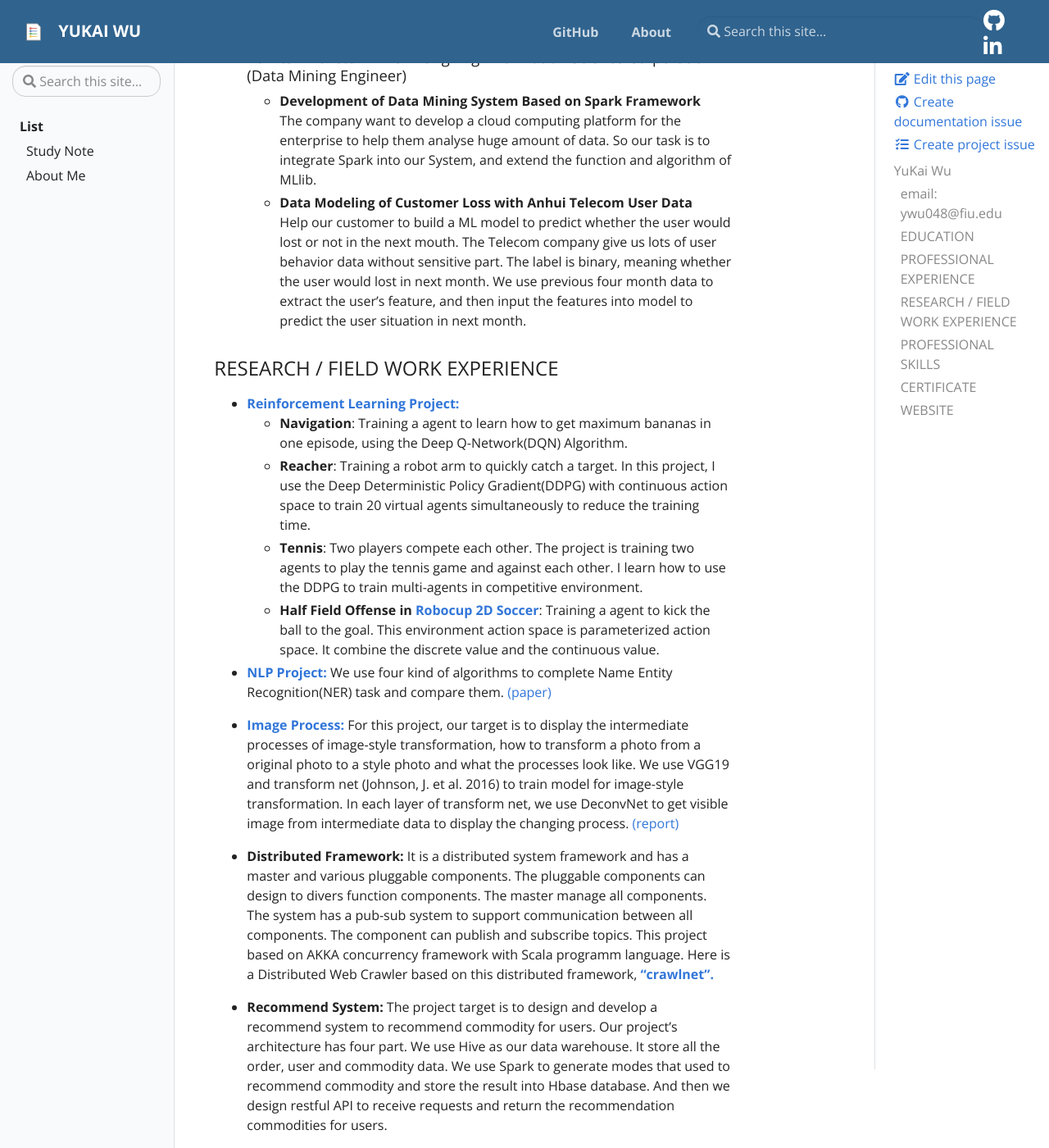
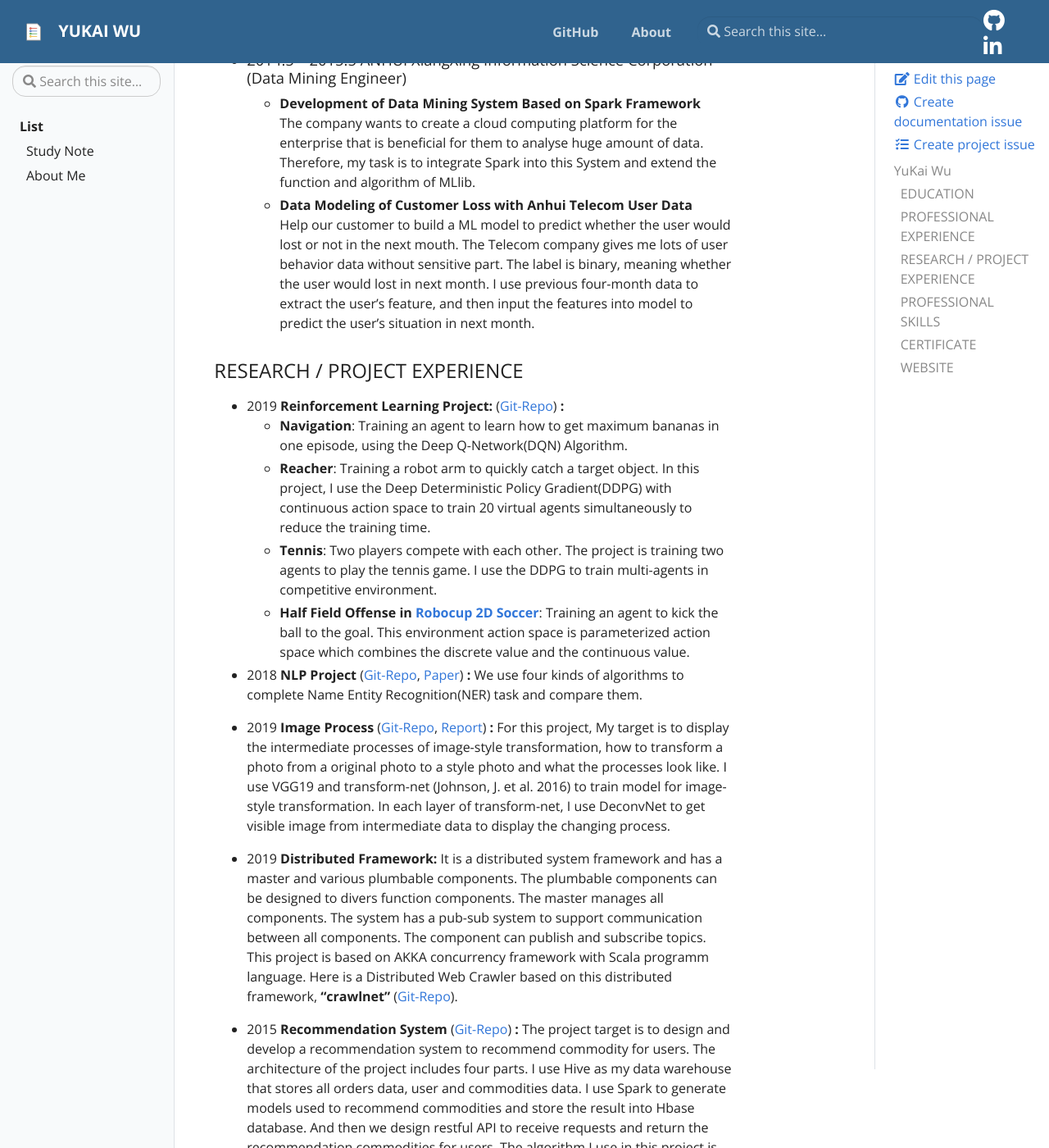
Before and after one commit to wyk2796/wyk2796.github.io, a Jekyll site: the page built from pages/about.md, in a window 1280 px wide and 1400 px high, scrolled down 1231 px. Shown: the whole window at 82% size. Built offline with Jekyll 4.4.1, drawn with Linux system fonts in a browser that asks for light colours; some of the changed text lies outside the part shown.

Commit message:
update resume

```diff
--- a/pages/about.md
+++ b/pages/about.md
@@ -4,48 +4,50 @@ permalink: /about/
 ---
 
 # YuKai Wu
-### email: ywu048@fiu.edu
+email: ywu048@fiu.edu
+call: 7866083426
+
 ### EDUCATION
 - 2009.09—2013.07 AnQing Normal University (bachelor degree), major Information and Computing Science
 - 2018.05—2019.12 Florida International University (master degree), major computer science
 
 ### PROFESSIONAL EXPERIENCE
 - ##### 2015.9 – 2018.1   HangZhou ShuYun Information Science Corporation (Algorithm Engineer)
-  - **Design and Development of Recommend System for commodities**
-    Develop a framework for Recommendation System, It can train model from users features data and generates a list of recommendation commodities. In this project, My duty is to develop a back-end part that can get data from several recommendation list and merge them by specific algorithm, final push them to user end. I’m also in charge with developing some recommendation algorithms suit for a particular scenario.  This recommendation framework mainly serves the advertising business.
+  - **Design and Development of Recommendation System for commodities**
+    The company started to develop a framework for Recommendation System which can train model from users features data and generates a list of recommendation commodities. In this project, My duty is to develop a back-end part that can get data from several recommendation lists and merge them by specific algorithm, finally push them to user end. I’m also in charge with developing some recommendation algorithms for some particular scenarios.  This recommendation framework mainly serves the advertising business.
   - **Design and Development of TaoBao, TMall User Portrait System**
-    Depend on user shopping records, I establish a label system for each user to represent user feature space. Such as Preference for Clothes, Preference for Cosmetics, Preference for Food  etc. This system can easily group users into several category and improve the precise of recommendation system.
+    Depending on user shopping records, I establish a label system, representing user feature space, for all of them, such as Preference for Clothes, Preference for Cosmetics, Preference for Food etc. It is advantageous to divide group users into several categories and improve the precise of recommendation system.
   - **Analysis user comment data with NLP**
-    The company need extract short label from user comment to help our customer well understand what is the user feeling about their product. I use RNN with attention model to extract the key information in the short comment, and then analyse these data and display the result.
+    The company needs to extract short labels from user comments to help our customers fully understand what the user feel about their product. I use RNN with attention model to extract the key information in the short comment, analyse these data and display the results.
 
 - ##### 2015.6 – 2015.8	   ShangHai YiChen Information Science Corporation (Big Data Development Engineer)
   -  **Design and Development of Recommendation System for short videos**
-   We store user’s history data in Hive, and then we train the Recommendation Models with Spark and store them in HDFS. We develop a frame that automatically deploy the trained models that load from HDFS, and recommend short videos for users, putting the result into Hbase. The frame have RESTful API for responding the request from other front-end programme.
+  The company started to establish recommendation system. what I do is storing user’s history data in Hive, training the Recommendation Models with Spark and storing those models in HDFS. I develop a framework that automatically deploys the trained models that had been loaded in HDFS. Recommending short videos for users and putting the results into Hbase are my next work. The frame has RESTful API for responding the request from other front-end programme.
 
 - ##### 2014.5 – 2015.5	    ANHUI XiangXing Information Science Corporation (Data Mining Engineer)
   - **Development of Data Mining System Based on Spark Framework**
-  The company want to develop a cloud computing platform for the enterprise to help them analyse huge amount of data. So our task is to integrate Spark into our System, and extend the function and algorithm of MLlib.
+  The company wants to create a cloud computing platform for the enterprise that is beneficial for them to analyse huge amount of data. Therefore, my task is to integrate Spark into this System and extend the function and algorithm of MLlib.
   - **Data Modeling of Customer Loss with Anhui Telecom User Data**
-  Help our customer to build a ML model to predict whether the user would lost or not in the next mouth.  The Telecom company give us lots of user  behavior data without sensitive part.  The label is binary, meaning whether the user would lost in next month.  We use previous four month data to extract the user’s feature, and then input the features into model to predict the user situation in next month.
+  Help our customer to build a ML model to predict whether the user would lost or not in the next mouth.  The Telecom company gives me lots of user behavior data without sensitive part.  The label is binary, meaning whether the user would lost in next month. I use previous four-month data to extract the user’s feature, and then input the features into model to predict the user's situation in next month.
 
-### RESEARCH / FIELD WORK EXPERIENCE
-- [**Reinforcement Learning Project:**](https://github.com/wyk2796/reinforcement_learning)
-  - **Navigation**: Training a agent to learn how to get maximum bananas in one episode,  using the Deep Q-Network(DQN) Algorithm.
-  - **Reacher**: Training a robot arm to quickly catch a target.  In this project, I use the Deep Deterministic Policy Gradient(DDPG) with continuous action space to train 20 virtual agents simultaneously to reduce the training time.
-  - **Tennis**: Two players compete each other. The project is training two agents to play the tennis game and against each other. I learn how to use the DDPG to train multi-agents in competitive environment.
-  - **Half Field Offense in [Robocup 2D Soccer](https://github.com/LARG/HFO)**: Training a agent to kick the ball to the goal. This environment action space is parameterized action space. It combine the discrete value and the continuous value.
+### RESEARCH / PROJECT EXPERIENCE
+- 2019 **Reinforcement Learning Project:** ([Git-Repo](https://github.com/wyk2796/reinforcement_learning)) **:**
+  - **Navigation**: Training an agent to learn how to get maximum bananas in one episode,  using the Deep Q-Network(DQN) Algorithm.
+  - **Reacher**: Training a robot arm to quickly catch a target object. In this project, I use the Deep Deterministic Policy Gradient(DDPG) with continuous action space to train 20 virtual agents simultaneously to reduce the training time.
+  - **Tennis**: Two players compete with each other. The project is training two agents to play the tennis game. I use the DDPG to train multi-agents in competitive environment.
+  - **Half Field Offense in [Robocup 2D Soccer](https://github.com/LARG/HFO)**: Training an agent to kick the ball to the goal. This environment action space is parameterized action space which combines the discrete value and the continuous value.
 
-- [**NLP Project:**](https://github.com/wyk2796/NLP_learning)
-We use four kind of algorithms to complete Name Entity Recognition(NER) task and compare them. [(paper)](https://github.com/wyk2796/NLP_learning/blob/master/doc/ner.pdf)
+- 2018 **NLP Project** ([Git-Repo](https://github.com/wyk2796/NLP_learning), [Paper](https://github.com/wyk2796/NLP_learning/blob/master/doc/ner.pdf)) **:**
+We use four kinds of algorithms to complete Name Entity Recognition(NER) task and compare them.
 
-- [**Image Process:**](https://github.com/wyk2796/image_processes_style_transform)
-For this project, our target is to display the intermediate processes of image-style transformation, how to transform a photo from a original photo to a style photo and what the processes look like. We use VGG19 and transform net (Johnson, J. et al. 2016) to train model for image-style transformation. In each layer of transform net, we use DeconvNet to get visible image from intermediate data to display the changing process. [(report)](https://github.com/wyk2796/image_processes_style_transform/blob/master/The%20visualization%20of%20Deep%20Neural%20Network.pdf)
+- 2019 **Image Process** ([Git-Repo](https://github.com/wyk2796/image_processes_style_transform), [Report](https://github.com/wyk2796/image_processes_style_transform/blob/master/The%20visualization%20of%20Deep%20Neural%20Network.pdf)) **:**
+For this project, My target is to display the intermediate processes of image-style transformation, how to transform a photo from a original photo to a style photo and what the processes look like. I use VGG19 and transform-net (Johnson, J. et al. 2016) to train model for image-style transformation. In each layer of transform-net, I use DeconvNet to get visible image from intermediate data to display the changing process.
 
-- **Distributed Framework:**
-It is a distributed system framework and has a master and various pluggable components. The pluggable components can design to divers function components. The master manage all components. The system has a pub-sub system to support communication between all components. The component can publish and subscribe topics. This project based on AKKA concurrency framework with Scala programm language. Here is a Distributed Web Crawler based on this distributed framework,  **["crawlnet".](https://github.com/wyk2796/crawlnet)**
+- 2019 **Distributed Framework:**
+It is a distributed system framework and has a master and various plumbable components. The plumbable components can be designed to divers function components. The master manages all components. The system has a pub-sub system to support communication between all components. The component can publish and subscribe topics. This project is based on AKKA concurrency framework with Scala programm language. Here is a Distributed Web Crawler based on this distributed framework,  **"crawlnet"** ([Git-Repo](https://github.com/wyk2796/crawlnet)).
 
-- **Recommend System:**
-The project target is to design and develop a recommend system to recommend commodity for users.  Our project’s architecture has four part. We use Hive as our data warehouse. It store all the order, user and commodity data. We use Spark to generate modes that used to recommend commodity and store the result into Hbase database. And then we design restful API to receive requests and return the recommendation commodities for users.
+- 2015 **Recommendation System** ([Git-Repo](https://github.com/wyk2796/recommender)) **:**
+The project target is to design and develop a recommendation system to recommend commodity for users. The architecture of the project includes four parts. I use Hive as my data warehouse that stores all orders data, user and commodities data. I use Spark to generate models used to recommend commodities and store the result into Hbase database. And then we design restful API to receive requests and return the recommendation commodities for users. The algorithm I use in this project is user-item interactions matrix, Collaborative filtering, and TF-IDF etc.
 
 ### PROFESSIONAL SKILLS
 - **Deep learning** development skills:
```
Also changed, not shown: other parts of pages/about.md (+1 -1 lines), 1 other file.
